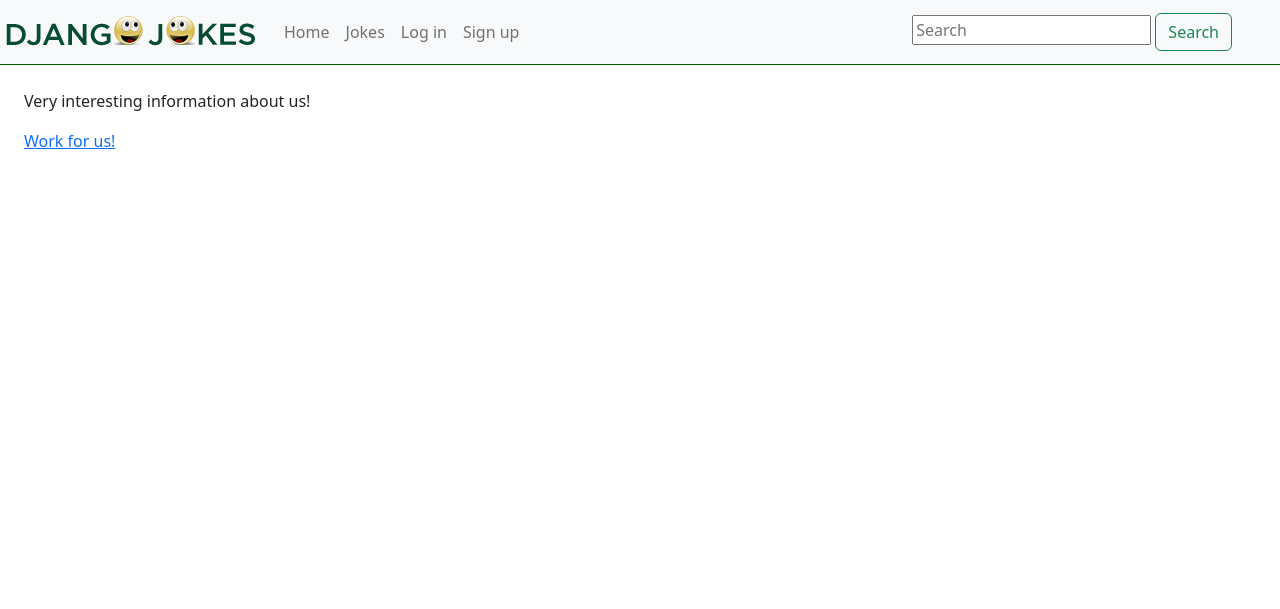
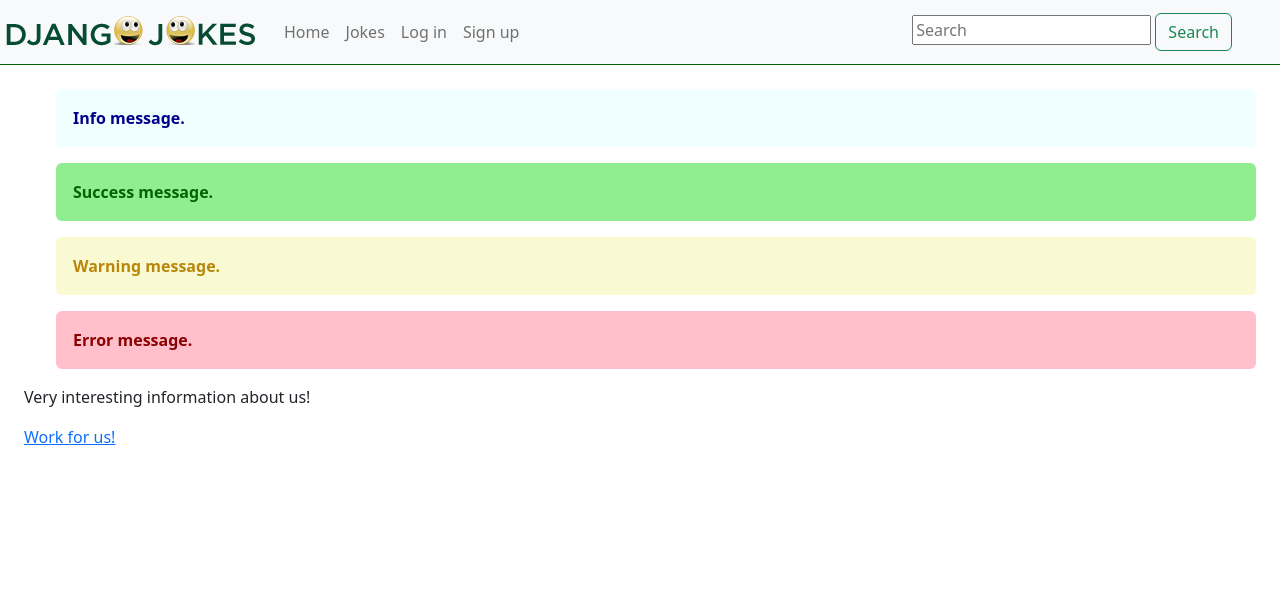
Before and after one commit to corieprater93/djangojokes.com, a Django app: page /about-us/ in a window 1280 px wide. Shown: the top 609 px of the page. Run offline with Django 5.2, Linux system fonts and the light colour scheme; some libraries are stand-ins or nearby versions.

Commit message:
Adding alerts and messages to base html.

```diff
--- a/pages/views.py
+++ b/pages/views.py
@@ -1,3 +1,4 @@
+from django.contrib import messages
 from django.views.generic import TemplateView
 
 class HomePageView(TemplateView):
@@ -5,3 +6,11 @@ class HomePageView(TemplateView):
 
 class AboutUsView(TemplateView):
     template_name = 'pages/about_us.html'
+
+    def get(self, request, *args, **kwargs):
+        messages.debug(request, 'Debug message.')
+        messages.info(request, 'Info message.')
+        messages.success(request, 'Success message.')
+        messages.warning(request, 'Warning message.')
+        messages.error(request, 'Error message.')
+        return super().get(request, args, kwargs)
--- a/static/css/main.css
+++ b/static/css/main.css
@@ -28,3 +28,34 @@ label {
   font-weight: normal;
   margin: 0 1rem;
 }
+
+/* MESSAGE STYLES */
+.message {
+  background-color: palegoldenrod;
+  color: black;
+}
+
+.messagedebug {
+  background-color: slategray;
+  color: white;
+}
+
+.messageinfo {
+  background-color: azure;
+  color: darkblue;
+}
+
+.messagesuccess {
+  background-color: lightgreen;
+  color: darkgreen;
+}
+
+.messagewarning {
+  background-color: lightgoldenrodyellow;
+  color: darkgoldenrod;
+}
+
+.messageerror {
+  background-color: pink;
+  color: darkred;
+}
--- a/templates/_base.html
+++ b/templates/_base.html
@@ -70,6 +70,15 @@
     </nav>
   </header>
   <main class="m-4">
+    {% if messages %}
+      <ul>
+        {% for message in messages %}
+        <div class="alert message{{ message.tags }} alert-dismissible" role="alert">
+          <strong>{{message}}</strong>
+        </div>
+        {% endfor %}
+      </ul>
+    {% endif %}
     {% block main %}<h2>Welcome!</h2>{% endblock %}
   </main>
   <footer class="fixed-bottom bg-light row">
```
